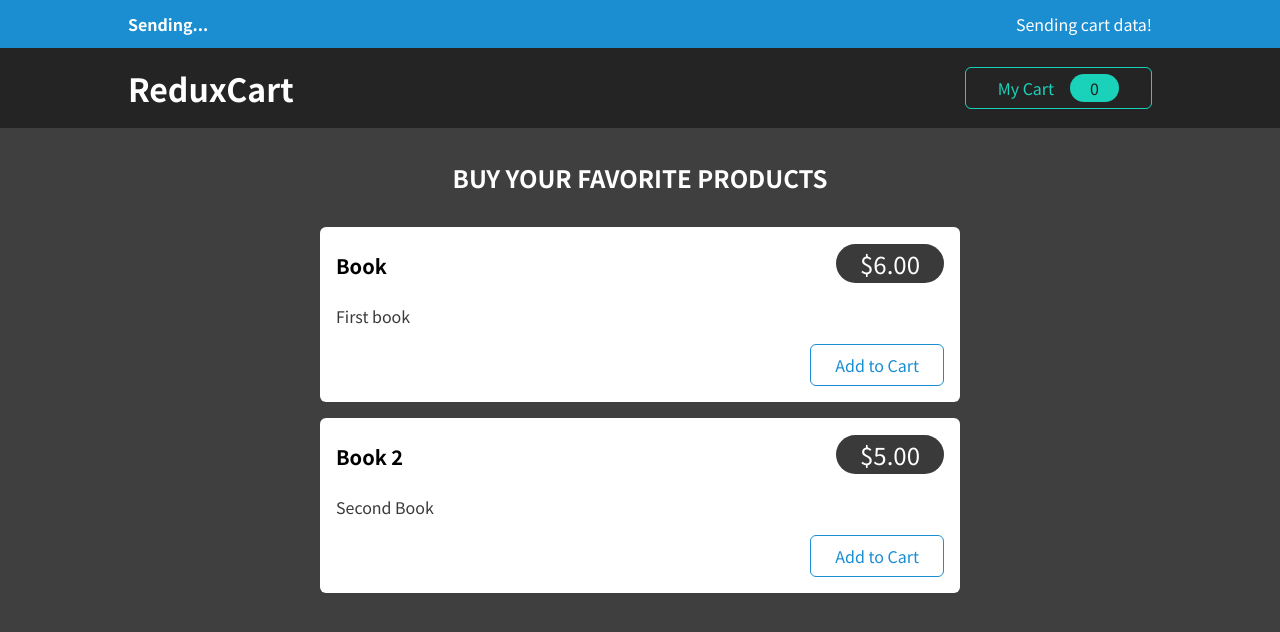
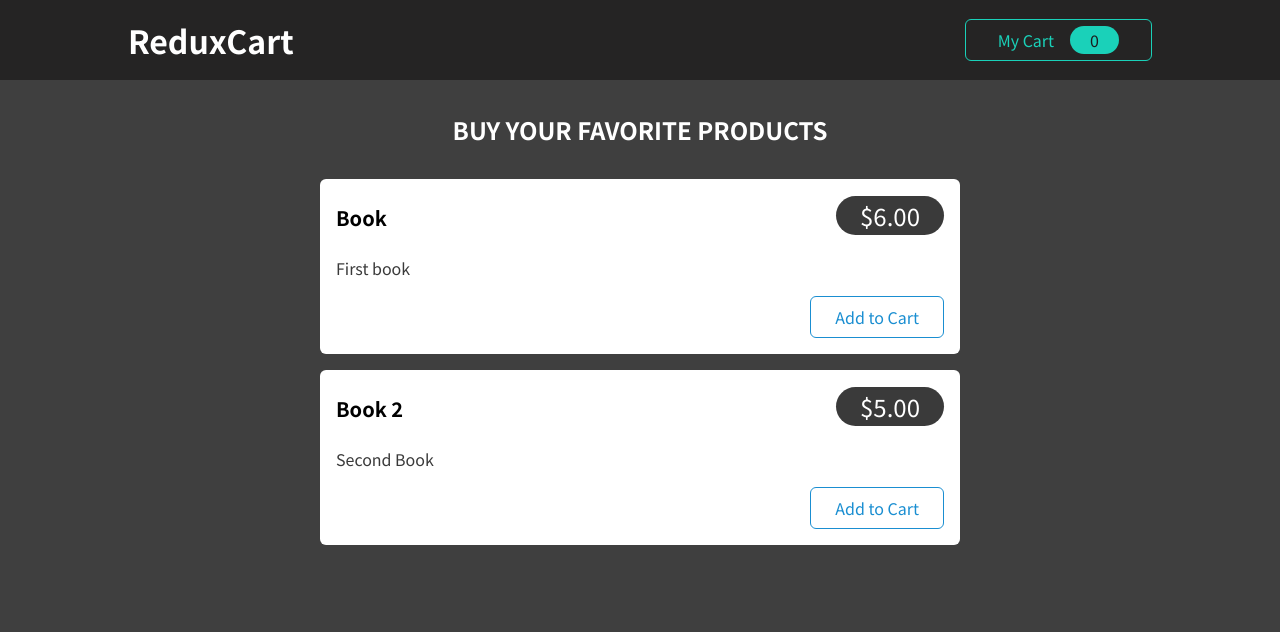
Before and after one commit to codecygen/063_Redux-Project-Advanced, a React (Create React App) app: page / in a window 1280 px wide. Shown: the top 632 px of the page. Built offline with nearby package versions, Linux system fonts and the light colour scheme.

Commit message:
fixed problem with sending data warning

```diff
--- a/src/App.js
+++ b/src/App.js
@@ -42,24 +42,24 @@ function App() {
 
   // React-Redux-Async-Code-Implementation
   useEffect(() => {
-    dispatch(uiActions.showNotification({
-      status: 'pending',
-      title: 'Sending...',
-      message: 'Sending cart data!'
-    }));
-
     const sendCartData = async () => {
       const res = await fetch('https://food-order-app-database-fa642-default-rtdb.firebaseio.com/cart.json', {
         method: 'PUT',
         body: JSON.stringify(cart),
       });
 
+      dispatch(uiActions.showNotification({
+        status: 'pending',
+        title: 'Sending...',
+        message: 'Sending cart data!'
+      }));
 
       if (!res.ok) {
         throw new Error('Sending cart data failed.');
       }
 
       const resData = await res.json();
+      console.log(resData);
 
       dispatch(uiActions.showNotification({
         status: 'success',
```
Also changed, not shown: 1 other file (tests, documents, lock files or other folders).
